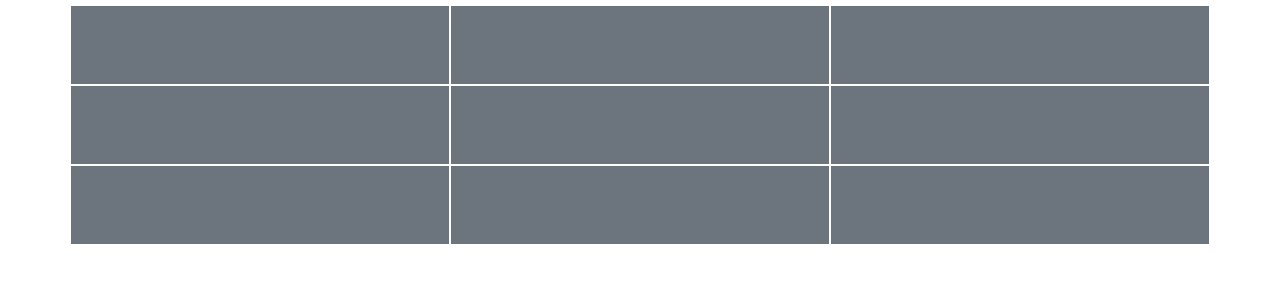
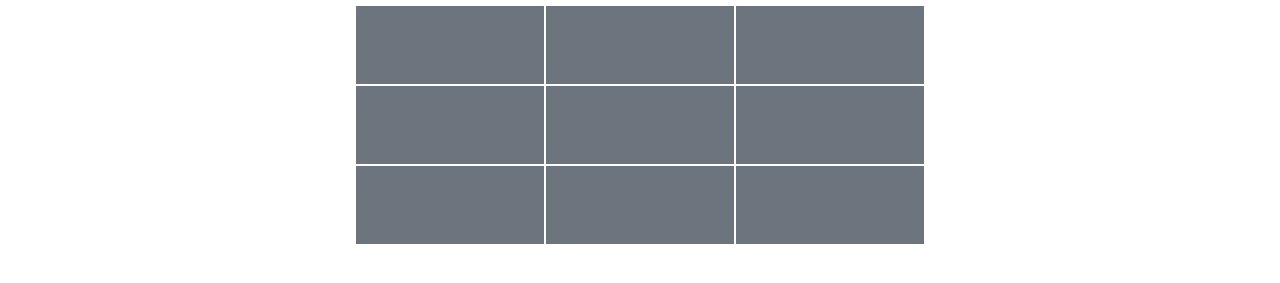
Before and after one commit to oliversablove/Tic-Tac-Toe-Project, a website built with webpack: page index.html in a window 1280 px wide. Shown: the part 475-758 px from the top of the page. Built offline with nearby package versions, Linux system fonts and the light colour scheme.

Commit message:
Change Board
Changed cells from col-4 to col-2.

```diff
--- a/assets/styles/index.scss
+++ b/assets/styles/index.scss
@@ -11,3 +11,7 @@ $font-color: $light;
   height: 80px;
   justify-content: center;
 }
+
+.row {
+  justify-content: center;
+}
--- a/index.html
+++ b/index.html
@@ -49,15 +49,19 @@
         <div class="container">
           <h3>Game Board</h3>
           <div class="row">
-            <div class="col-4 box" data-box-number="1"></div>
-            <div class="col-4 box" data-box-number="2"></div>
-            <div class="col-4 box" data-box-number="3"></div>
-            <div class="col-4 box" data-box-number="4"></div>
-            <div class="col-4 box" data-box-number="5"></div>
-            <div class="col-4 box" data-box-number="6"></div>
-            <div class="col-4 box" data-box-number="7"></div>
-            <div class="col-4 box" data-box-number="8"></div>
-            <div class="col-4 box" data-box-number="9"></div>
+            <div class="col-2 box" data-box-number="1"></div>
+            <div class="col-2 box" data-box-number="2"></div>
+            <div class="col-2 box" data-box-number="3"></div>
+          </div>
+          <div class="row">
+            <div class="col-2 box" data-box-number="4"></div>
+            <div class="col-2 box" data-box-number="5"></div>
+            <div class="col-2 box" data-box-number="6"></div>
+          </div>
+          <div class="row">
+            <div class="col-2 box" data-box-number="7"></div>
+            <div class="col-2 box" data-box-number="8"></div>
+            <div class="col-2 box" data-box-number="9"></div>
           </div>
         </div>
 
```
